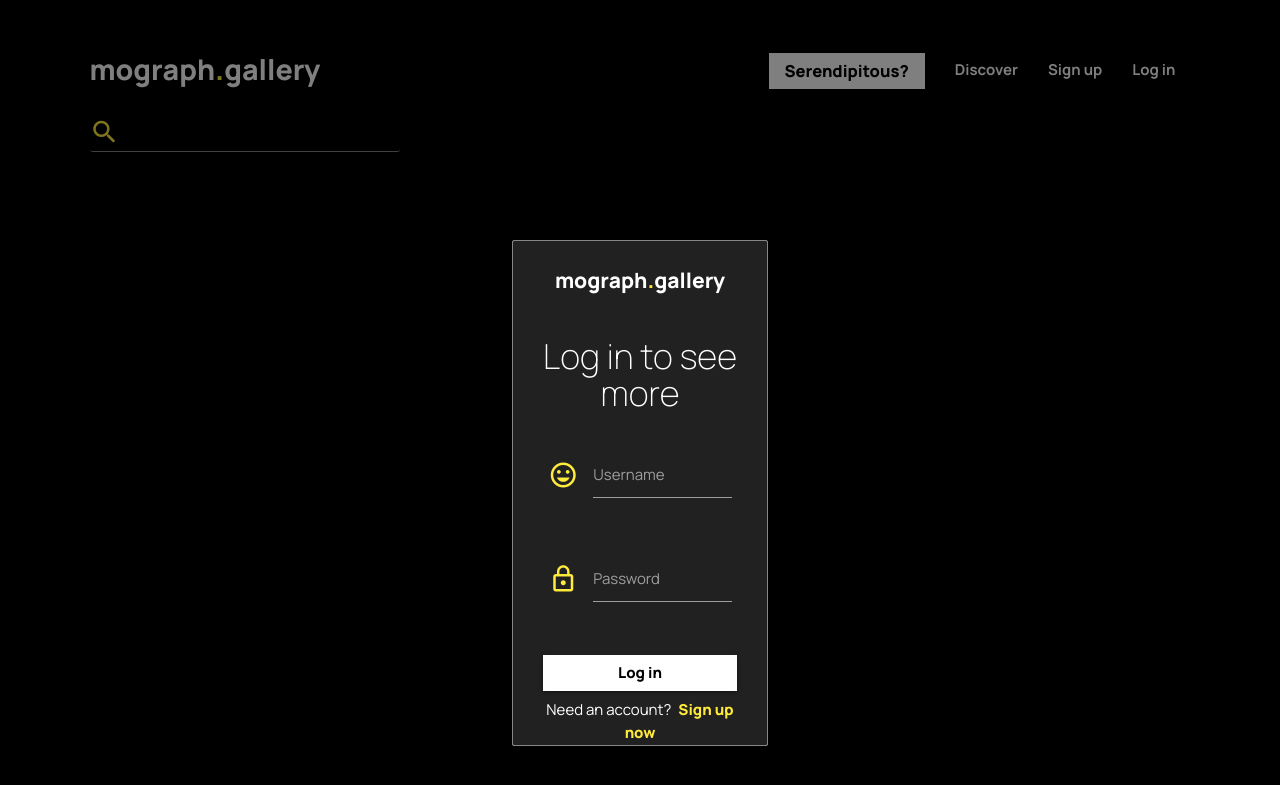
After one commit to Rexayo/mograph.gallery, a Flask app: page /login in a window 1280 px wide. The commit adds this page. Shown: the top 785 px of the page. Run offline with Flask 2, Linux system fonts and the light colour scheme; some libraries are stand-ins or nearby versions.

Commit message:
Add login functionality

```diff
--- a/app.py
+++ b/app.py
@@ -47,6 +47,34 @@ def signup():
     return render_template("signup.html")
 
 
+@app.route("/login", methods=["GET", "POST"])
+def login():
+    if request.method == "POST":
+        # check of username exists in db
+        existing_user = mongo.db.users.find_one(
+            {"username": request.form.get("username").lower()})
+
+        if existing_user:
+            # check hashed password matches user input
+            if check_password_hash(
+               existing_user["password"], request.form.get("password")):
+                session["user"] = request.form.get("username").lower()
+                return redirect(url_for("get_videos"))
+                flash("Hello, {}".format(request.form.get("username")))
+            else:
+                # invalid password match
+                flash("Incorrect Username and/or Password")
+                return redirect(url_for("login"))
+
+        else:
+            # username doesn't exist
+            flash("Incorrect Username and/or Password")
+            return redirect(url_for("login"))
+
+    return render_template("login.html")
+
+
+
 if __name__ == "__main__":
     app.run(host=os.environ.get("IP"),
             port=int(os.environ.get("PORT")),
--- a/static/css/style.css
+++ b/static/css/style.css
@@ -3,6 +3,14 @@
 /*----------------------------------------------Google fonts end here----------------------------------------*/
 
 /*--- utilities start here--- */
+
+body a{
+    color: white;
+}
+
+body a:hover{
+    color: #ffeb3b;
+}
 
 .page-margin {
     margin-left: 7vw;
@@ -34,7 +42,7 @@ header li {
 
 
 .logo-dot{
-    color: yellow;
+    color: #ffeb3b;
 }
 
 #brainstorm{
@@ -55,7 +63,7 @@ header li {
 
 #search:focus {
     background-color: black;
-    border-bottom: 1px solid yellow;
+    border-bottom: 1px solid #ffeb3b;
     padding-top: 5px;
     padding-bottom: 5px;
     color: white;
@@ -63,7 +71,7 @@ header li {
 
 #search-icon{
     margin-left: -15px;
-    color:yellow;
+    color:#ffeb3b;
 }
 
 .btn, #mobile-demo .btn{
@@ -78,7 +86,7 @@ header li {
 }
 
 .btn:hover,#mobile-demo .btn:hover {
-    background-color: yellow;
+    background-color: #ffeb3b;
     color: black;
 }
 
@@ -111,14 +119,23 @@ header li {
 
 #modal1{
     width: 20vw;
-    margin-top: 7vw;
+    margin-top: 20vh;
     font-family: 'Manrope', sans-serif;
     border: 1px solid rgb(134, 134, 134);
 }
 
+#login-footer{
+    padding-top: 35px !important;
+}
+
 .modal-footer{
     padding: 0;
-    margin: 0;
+
+}
+
+
+.modal-footer a{
+    margin-left: 7px;
 }
 
 .modal-close{
@@ -130,7 +147,7 @@ header li {
 }
 
 #username:focus, #password:focus{
-    border-bottom: 1px solid yellow;
+    border-bottom: 1px solid #ffeb3b;
 }
 
 :-webkit-autofill,
@@ -160,3 +177,9 @@ header li {
     margin-top: 40px;
     margin-bottom: 10px;
 }
+.flashes h4{
+    line-height: 1;
+    font-family: 'Manrope', sans-serif;
+    font-weight: 200;
+    margin-top: 0;
+}
--- a/templates/base.html
+++ b/templates/base.html
@@ -32,7 +32,7 @@
                     <li><a class="btn extra-bold">Serendipitous?</a></li>
                     <li><a href="#">Discover</a></li>
                     <li><a href="{{ url_for('signup')}}">Sign up</a></li>
-                    <li><a href="#">Log in</a></li>
+                    <li><a href="{{ url_for('login')}}">Log in</a></li>
                 </ul>
             </div>
         </nav>
@@ -53,7 +53,7 @@
             <li><a href="{{ url_for('get_videos')}}">Home</a></li>
             <li><a href="#">Discover</a></li>
             <li><a href="{{ url_for('signup')}}">Sign up</a></li>
-            <li><a href="#">Log in</a></li>
+            <li><a href="{{ url_for('login')}}">Log in</a></li>
         </ul>
     </header>
 
--- /dev/null
+++ b/templates/login.html
@@ -0,0 +1,59 @@
+{% extends "base.html" %}
+{% block content%}
+
+<!-- Modal Structure -->
+<form id="modal1" class="modal s12 m2 offset-m5" method="POST" action="{{ url_for('login')}}">
+
+    <div class="modal-content grey darken-4">
+
+        <div class="row center-align"><a href="{{ url_for('get_videos')}}"
+                class="brand-logo extra-bold center-align white-text" id="modal-header">mograph<span
+                    class="logo-dot">.</span>gallery</a></div>
+        <div class="row white-text center-align" id="modal-tagline">Log in to see more</div>
+        <section>
+            <!-- flash messages -->
+            {% with messages = get_flashed_messages() %}
+                {% if messages %}
+                    {% for message in messages%}
+                        <div class="row flashes">
+                            <h6 class="center-align yellow-text">{{ message }}</h6>
+                        </div>
+                    {% endfor %}
+                {% endif %}
+            {% endwith %}
+        </section>
+        <div class="signup-info">
+            <!-- username -->
+            <div class="row">
+                <div class="input-field col s12 username">
+                    <i class="material-icons prefix yellow-text">insert_emoticon</i>
+                    <input id="username" name="username" minlength="5" maxlength="15" pattern="^[a-zA-Z0-9]{5,15}$" type="text"
+                        class="validate white-text" required>
+                    <label for="username">Username</label>
+                </div>
+            </div>
+            <!-- password -->
+            <div class="row">
+                <div class="input-field col s12">
+                    <i class="material-icons prefix yellow-text">lock_outline</i>
+                    <input id="password" name="password" type="password" minlength="5" maxlength="15"
+                        pattern="^[a-zA-Z0-9]{5,15}$" class="validate white-text" required>
+                    <label for="password">Password</label>
+                </div>
+            </div>
+        </div>
+        <!-- log in -->
+        <div class="row center-align grey darken-4 modal-footer">
+            <button type="submit" class=" waves-effect waves-green btn s12 col extra-bold">Log in</button>
+
+            <p class="center-align white-text " id="login-footer">
+                Need an account?<a class="yellow-text extra-bold" href="{{ url_for('signup')}}">Sign up now</a>
+            </p>
+
+        </div>
+
+    </div>
+
+</form>
+
+{% endblock %}
```
Also changed, not shown: templates/signup.html (+8 -4 lines), templates/videos.html (+13 -0 lines).
